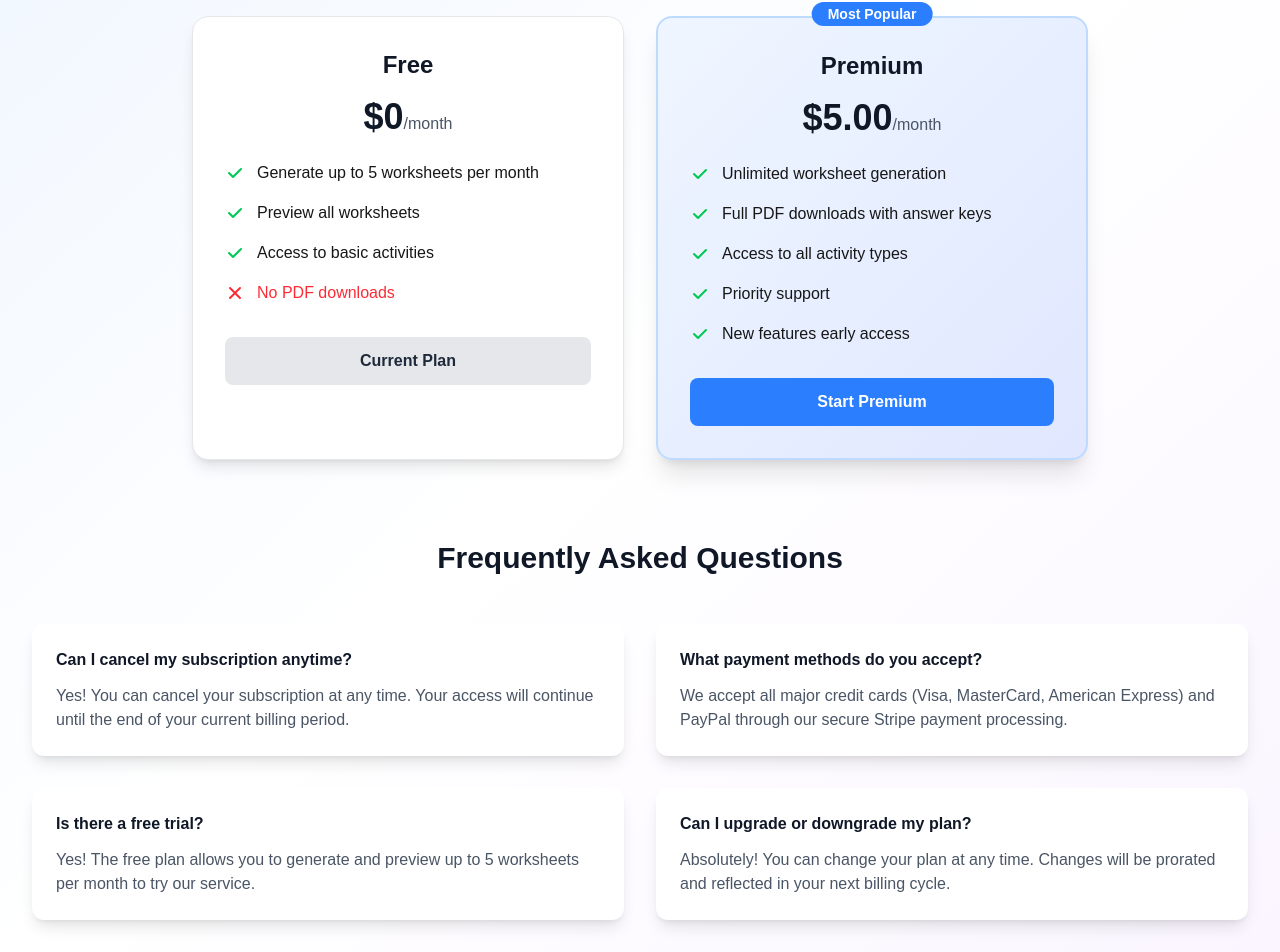
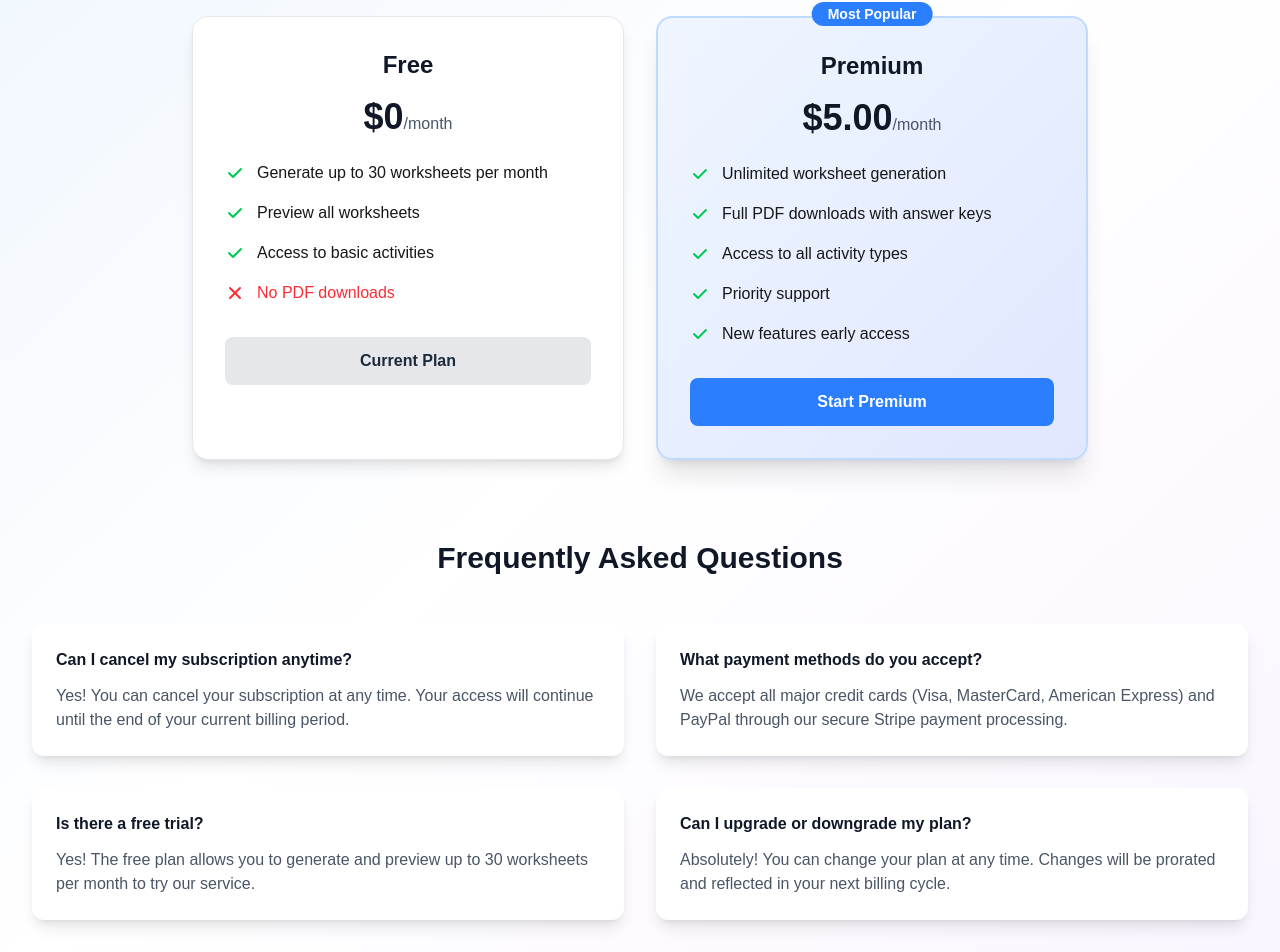
Before and after one commit to kilhoshin/autismcanread, a Next.js app: page /pricing in a window 1280 px wide. Shown: the part 224-1176 px from the top of the page. Built offline with nearby package versions, Linux system fonts and the light colour scheme; no server answers.

Commit message:
Update all UI references from 5 to 30 worksheet limit for Free Plan
- Updated pricing page feature descriptions and FAQ
- Updated dashboard usage counters and preview messages
- Updated utility functions for monthly limit checks
- Ensures consistent 30 worksheet limit across entire application

```diff
--- a/src/app/dashboard/page.tsx
+++ b/src/app/dashboard/page.tsx
@@ -814,7 +814,7 @@ function DashboardContent() {
                   <div>
                     <h3 className="text-lg font-semibold text-yellow-800">Free Plan - Limited Usage</h3>
                     <p className="text-yellow-700 text-sm">
-                      You've used {Math.min(monthlyUsage, 5)}/5 worksheets this month. PDF downloads require premium.
+                      You've used {Math.min(monthlyUsage, 30)}/30 worksheets this month. PDF downloads require premium.
                     </p>
                   </div>
                 </div>
@@ -1041,7 +1041,7 @@ function DashboardContent() {
                 {!isPremium && (
                   <div className="text-center mb-4">
                     <p className="text-sm text-gray-600">
-                      ✅ Preview completed! This counts as {worksheetCount} of your 5 monthly worksheets.
+                      ✅ Preview completed! This counts as {worksheetCount} of your 30 monthly worksheets.
                     </p>
                     <p className="text-sm text-orange-600 font-medium">
                       💎 Upgrade to Premium for PDF downloads and unlimited worksheets
--- a/src/app/pricing/page.tsx
+++ b/src/app/pricing/page.tsx
@@ -97,7 +97,7 @@ export default function Pricing() {
       period: 'forever',
       priceId: 'free',
       features: [
-        'Generate up to 5 worksheets per month',
+        'Generate up to 30 worksheets per month',
         'Preview all worksheets',
         'Basic reading activities',
         'Community support',
@@ -167,7 +167,7 @@ export default function Pricing() {
                 <svg className="w-5 h-5 text-green-500 mr-3" fill="currentColor" viewBox="0 0 20 20">
                   <path fillRule="evenodd" d="M16.707 5.293a1 1 0 010 1.414l-8 8a1 1 0 01-1.414 0l-4-4a1 1 0 011.414-1.414L8 12.586l7.293-7.293a1 1 0 011.414 0z" clipRule="evenodd"/>
                 </svg>
-                Generate up to 5 worksheets per month
+                Generate up to 30 worksheets per month
               </li>
               <li className="flex items-center">
                 <svg className="w-5 h-5 text-green-500 mr-3" fill="currentColor" viewBox="0 0 20 20">
@@ -314,7 +314,7 @@ export default function Pricing() {
                 Is there a free trial?
               </h3>
               <p className="text-gray-600">
-                Yes! The free plan allows you to generate and preview up to 5 worksheets per month to try our service.
+                Yes! The free plan allows you to generate and preview up to 30 worksheets per month to try our service.
               </p>
             </div>
             <div className="bg-white rounded-xl p-6 shadow-lg">
--- a/src/utils/supabase.ts
+++ b/src/utils/supabase.ts
@@ -350,8 +350,8 @@ export const canGenerateWorksheets = async (userId: string, requestedCount: numb
 
     // Check monthly usage for free users
     const { monthlyGenerated, lastMonth, lastYear } = await checkMonthlyUsage(userId)
-    const remainingCount = Math.max(0, 5 - monthlyGenerated)
-    const canGenerateRequested = monthlyGenerated + requestedCount <= 5
+    const remainingCount = Math.max(0, 30 - monthlyGenerated)
+    const canGenerateRequested = monthlyGenerated + requestedCount <= 30
 
     return {
       canGenerate: canGenerateRequested,
@@ -361,6 +361,6 @@ export const canGenerateWorksheets = async (userId: string, requestedCount: numb
   } catch (error) {
     console.error('Exception in canGenerateWorksheets:', error)
     // Default to allowing generation for free users if there's an error
-    return { canGenerate: true, currentCount: 0, remainingCount: 5 }
+    return { canGenerate: true, currentCount: 0, remainingCount: 30 }
   }
 }
```
